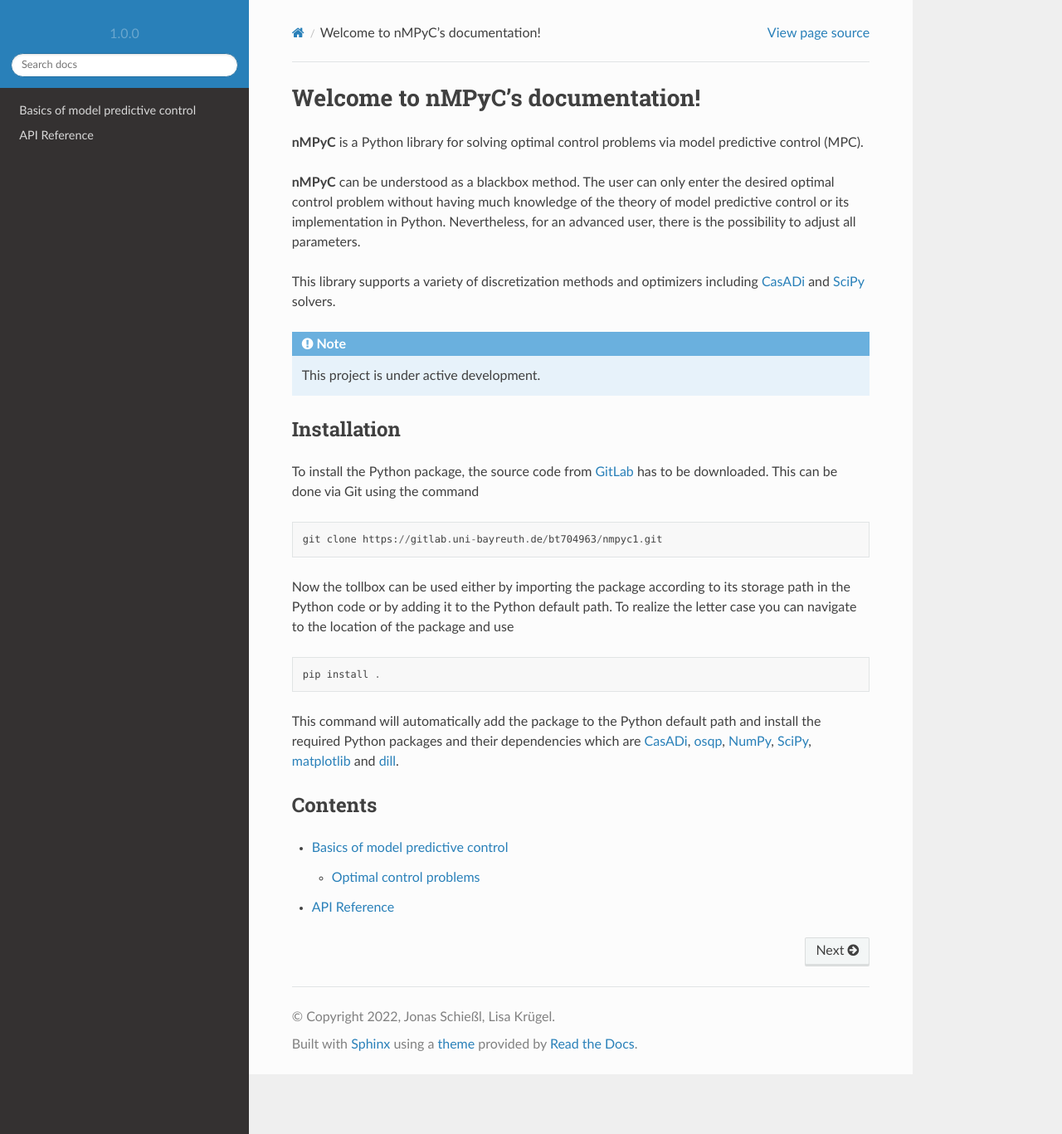
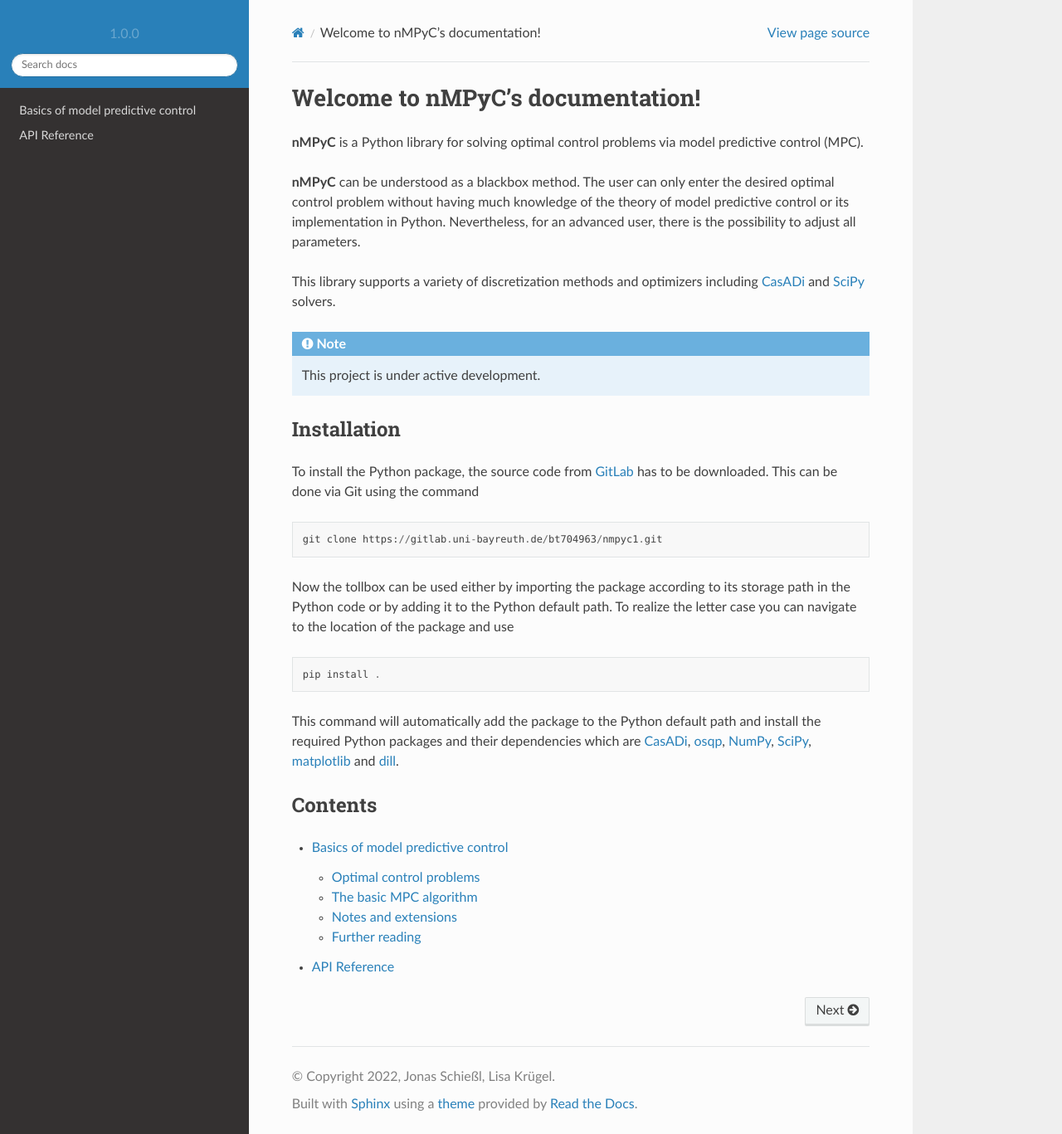
Before and after one commit to nMPyC/nmpyc, a Sphinx documentation site: the page built from docs/source/index.rst, in a window 1280 px wide and 1367 px high. Shown: the whole window at 83% size. Built offline with Sphinx 7.4.7 and the Read the Docs theme 2.0.0, drawn with Linux system fonts in a browser that asks for light colours; some of the changed lines change nothing that is shown.

Commit message:
Update theory_mpc.rst

```diff
--- a/docs/source/theory_mpc.rst
+++ b/docs/source/theory_mpc.rst
@@ -36,7 +36,7 @@
        \begin{equation}
        \begin{split}
               \min_{u(\cdot)\in\mathbb{U}}J^N(x_0,u(\cdot)) &= \sum_{k=0}^{N-1}\ell(x(k,x_0),u(k))\\
-              \\text{s.t.}\quad x(k+1,x_0)&=f(x(k,x_0),u(k)),\quad k = 0,\dots, N-1\\
+              \text{s.t.}\quad x(k+1,x_0)&=f(x(k,x_0),u(k)),\quad k = 0,\dots, N-1\\
               x(0)&= x_0\\
               x&\in\mathbb{X}
        \end{split}
@@ -58,4 +58,27 @@
 
 Additionally, with **nMPyC** it is possible to add constraints to the optimal control problem.
 
-Thus, the basic MPC algorithm is formulated as follows:
+The basic MPC algorithm
+------------------------
+Regardless of the type of the optimal control problem, the MPC algorithm is given by:
+
+At each time instant :math:`j=0,1,2,\dots:`
+       1. Measure the state :math:`x(j)\in\mathbb{X}` of the system.
+       2. Set :math:`x_0:=x(j)`, solve the optimal control problem (with or without terminal conditions) and denote the obtained optimal control sequence by :math:`u^\star(\cdot)\in\mathbb{U}^N(x_0)`.
+       3. Define the MPC-feedback value :math:`\mu^N(x(j)):=u^\star(0)\in\mathbb{U}` and use this control value in the next sampling period (apply the feedback to the system).
+
+Notes and extensions
+---------------------
+
+.. note::
+       **nMPyC** supports a time dependent formulation of optimal control problem. Hence, all functions, as :math:`f, \ell, F`, can depend on the time instance :math:`j`.
+
+.. note::
+       **nMPyC** supports also discounted optimal control problems. In the discrete case the objective is defined as
+       .. math::
+              J^N(x_0,u(\cdot)):=\sum_{k=0}^{N-1}\beta^k\ell(x(k,x_0),u(k))
+       with :math:`\beta\in(0,1)` the discount factor.
+
+Further reading
+----------------
+For further reading and more theoretical insights we kindly refer to
```
